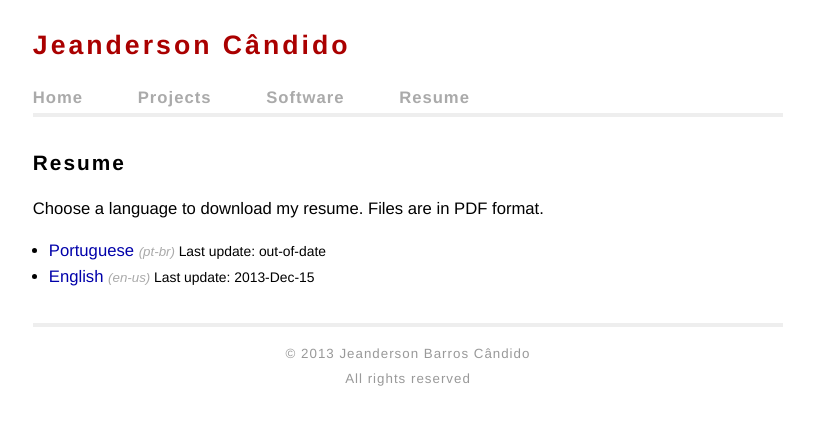
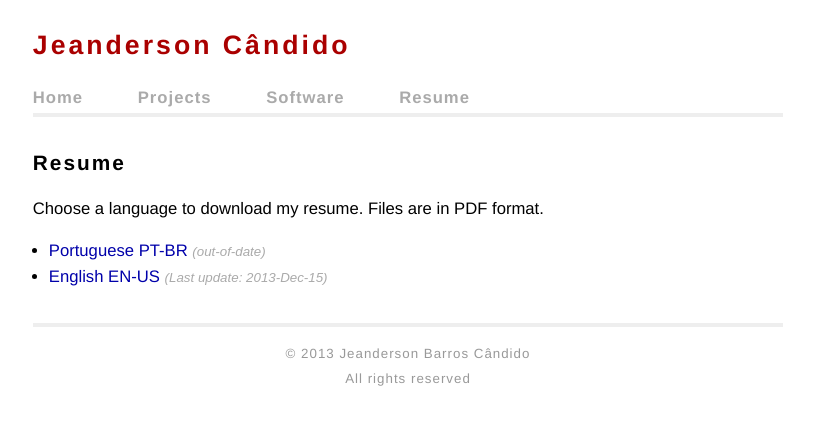
Before and after one commit to jeandersonbc/jeandersonbc.github.io, a Jekyll site: the page built from resume.html, in a window 1280 px wide. Shown: the top 425 px of the page, without its empty margins (232-1046 px from the left). Built offline with Jekyll 4.4.1, drawn with Linux system fonts in a browser that asks for light colours; Markdown is read by kramdown in place of the engine named in the settings.

Commit message:
Changed design

```diff
--- a/resume.html
+++ b/resume.html
@@ -9,11 +9,11 @@ title: jeandersonbc:~/resume
 <h1>Resume</h1>
 <p>Choose a language to download my resume. Files are in PDF format.</p>
 <ul>
-  <li><a target="_blank" href="/docs/CANDIDO_JEANDERSON-Resume_(pt-br).pdf">Portuguese</a>
-    <div class="description">(pt-br) </div><small>Last update: out-of-date</small>
+  <li><a target="_blank" href="/docs/CANDIDO_JEANDERSON-Resume_(pt-br).pdf">Portuguese PT-BR</a>
+    <div class="description">(out-of-date)</div>
   </li>
-  <li><a target="_blank" href="/docs/CANDIDO_JEANDERSON-Resume_(en_us).pdf">English</a>
-    <div class="description">(en-us) </div><small>Last update: 2013-Dec-15</small>
+  <li><a target="_blank" href="/docs/CANDIDO_JEANDERSON-Resume_(en_us).pdf">English EN-US</a>
+    <div class="description">(Last update: 2013-Dec-15)</div>
   </li>
 </ul>
 </div>
```
